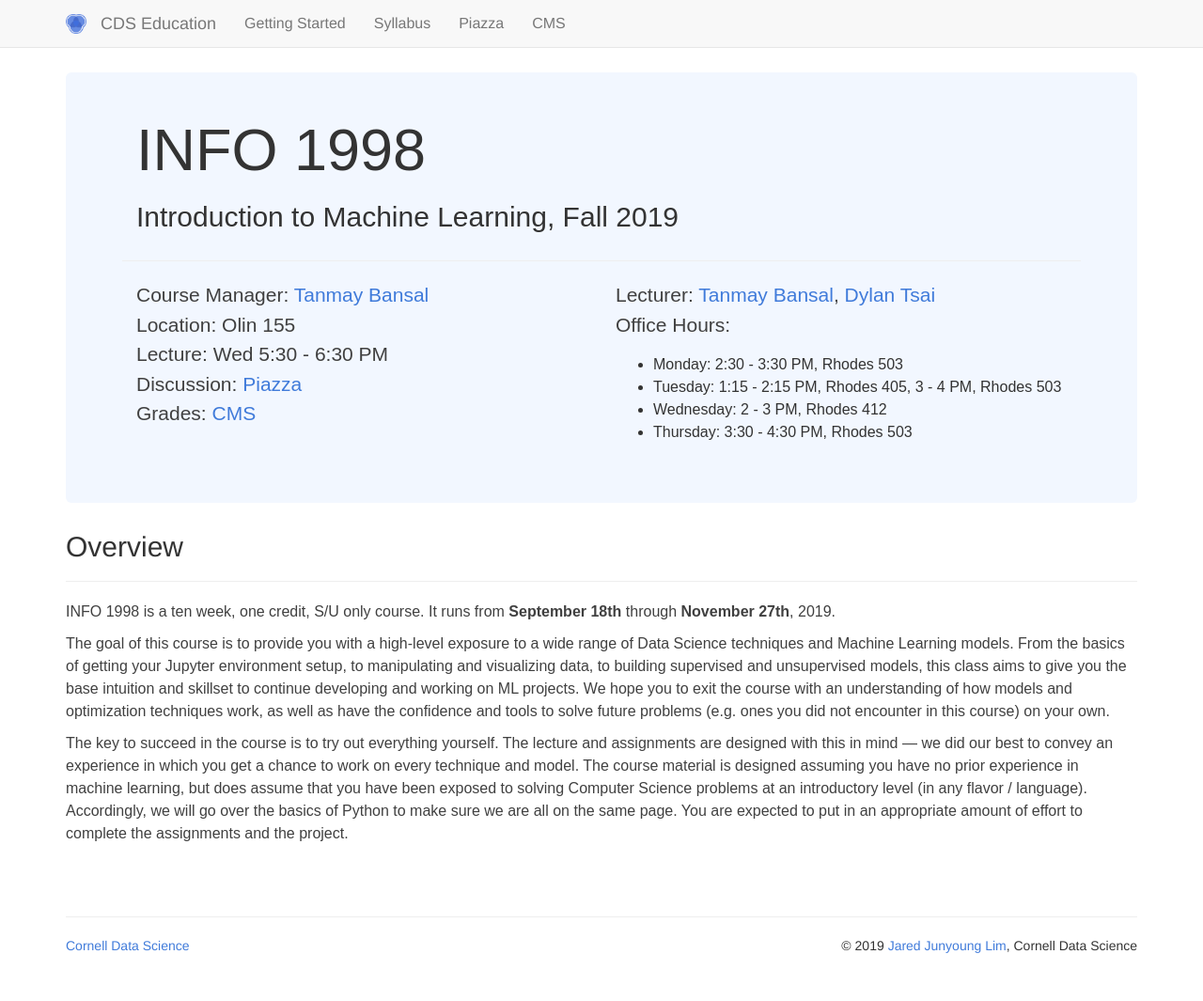
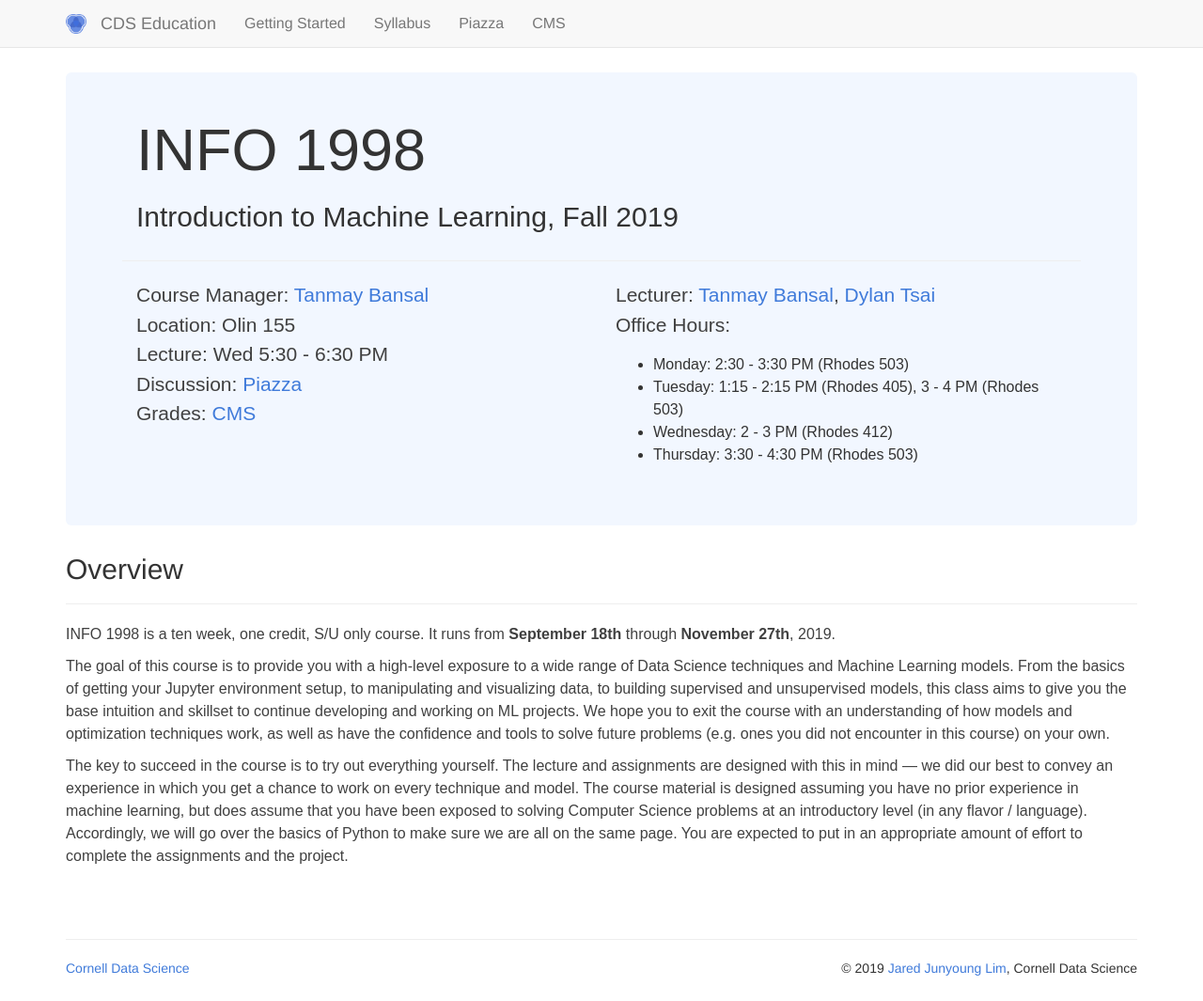
Before and after one commit to CornellDataScience/info1998, a Jekyll site: the page built from index.md, in a window 1280 px wide and 1065 px high. Shown: the whole window at 94% size. Built offline with Jekyll 4.4.1, drawn with Linux system fonts in a browser that asks for light colours.

Commit message:
Change formatting

```diff
--- a/_includes/core/title.html
+++ b/_includes/core/title.html
@@ -23,10 +23,10 @@
         Lecturer: <a href="mailto:tb444@cornell.edu?subject=[INFO 1998]">Tanmay Bansal</a>, <a href="mailto:dt439@cornell.edu?subject=[INFO 1998]">Dylan Tsai</a><br/>
         Office Hours:
         <ul>
-          <li>Monday: 2:30 - 3:30 PM, Rhodes 503</li>
-          <li>Tuesday: 1:15 - 2:15 PM, Rhodes 405, 3 - 4 PM, Rhodes 503</li>
-          <li>Wednesday: 2 - 3 PM, Rhodes 412</li>
-          <li>Thursday: 3:30 - 4:30 PM, Rhodes 503</li>
+          <li>Monday: 2:30 - 3:30 PM (Rhodes 503)</li>
+          <li>Tuesday: 1:15 - 2:15 PM (Rhodes 405), 3 - 4 PM (Rhodes 503)</li>
+          <li>Wednesday: 2 - 3 PM (Rhodes 412)</li>
+          <li>Thursday: 3:30 - 4:30 PM (Rhodes 503)</li>
         </ul>
       </p>
     </div>
```
